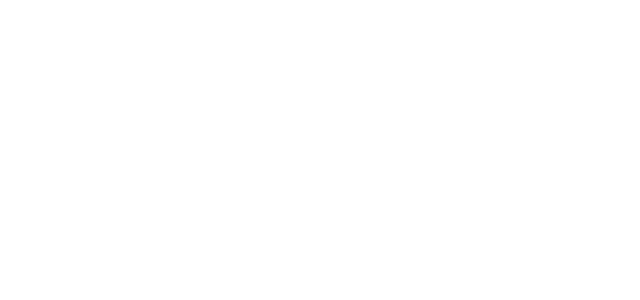
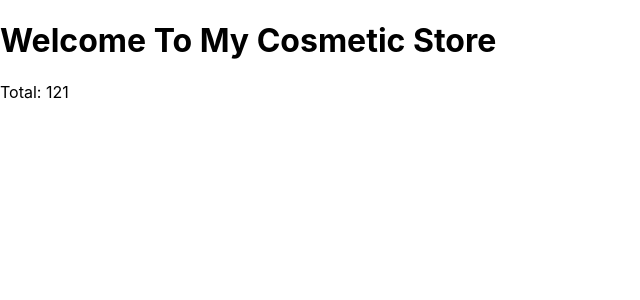
Before and after one commit to NishatFariza/React-Storage-Handler, a React (Create React App) app: page / in a window 1280 px wide. Shown: the top 300 px of the page, without its empty margins (0-640 px from the left). Built offline with nearby package versions, Linux system fonts and the light colour scheme.

Commit message:
export component

```diff
--- a/src/App.js
+++ b/src/App.js
@@ -1,7 +1,9 @@
+import Cosmetic from "./components/Cosmetics/Cosmetic";
 
 function App() {
   return (
     <div className="App">
+      <Cosmetic></Cosmetic>
     </div>
   );
 }
--- a/src/components/Cosmetics/Cosmetic.js
+++ b/src/components/Cosmetics/Cosmetic.js
@@ -0,0 +1,17 @@
+import React from 'react';
+import { add } from '../../utilites/calculate';
+// import add from '../../utilites/calculate';
+
+const Cosmetic = () => {
+    const first = 55;
+    const second = 66;
+    const total = add(first, second)
+    return (
+        <div>
+            <h1>Welcome To My Cosmetic Store</h1>
+            <p>Total: {total}</p>
+        </div>
+    );
+};
+
+export default Cosmetic;
--- /dev/null
+++ b/src/utilites/calculate.js
@@ -0,0 +1,9 @@
+const add = (first, second) =>{
+    return first + second;
+}
+
+const multiply = (first, second) =>{
+    return first * second;
+}
+
+export {add, multiply};
```
Also changed, not shown: src/components/Shoes/Shoes.jsx (added, +13 -0 lines), src/components/Shoes/Shoes.css (added).
